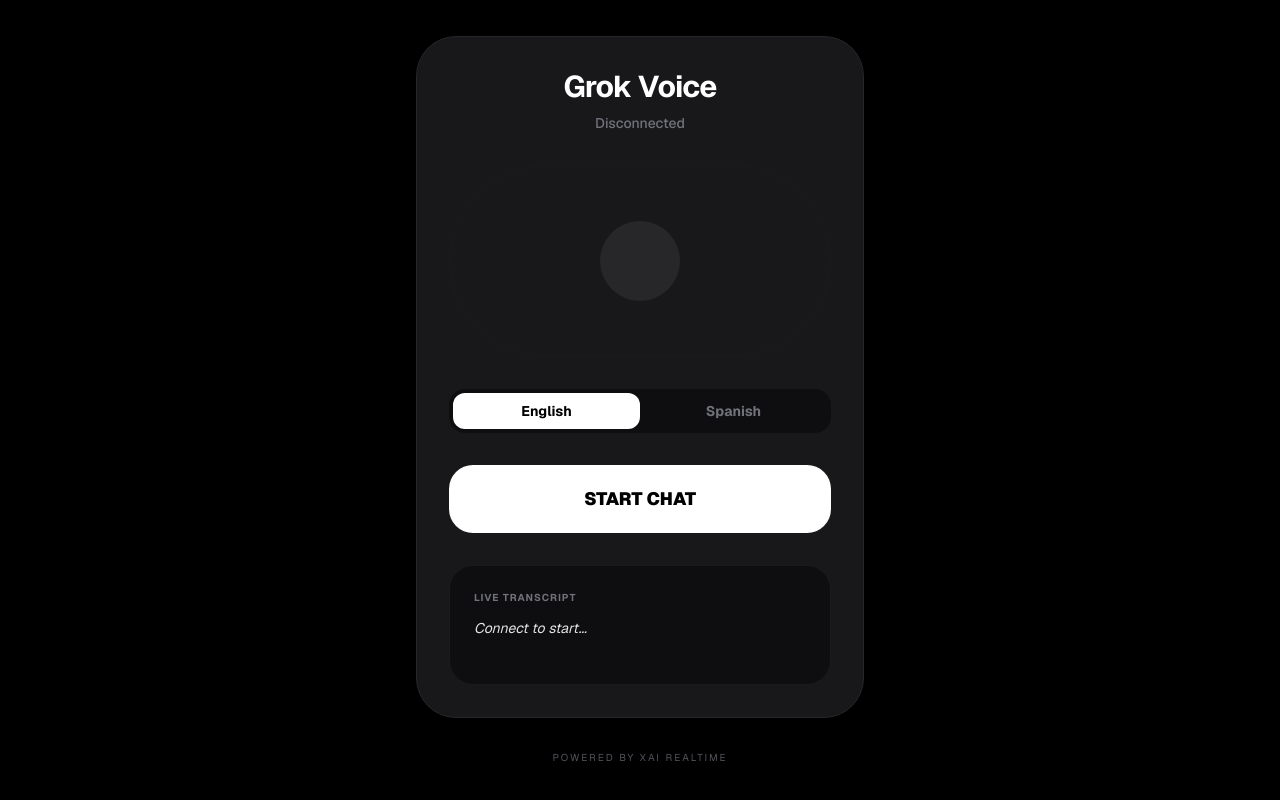
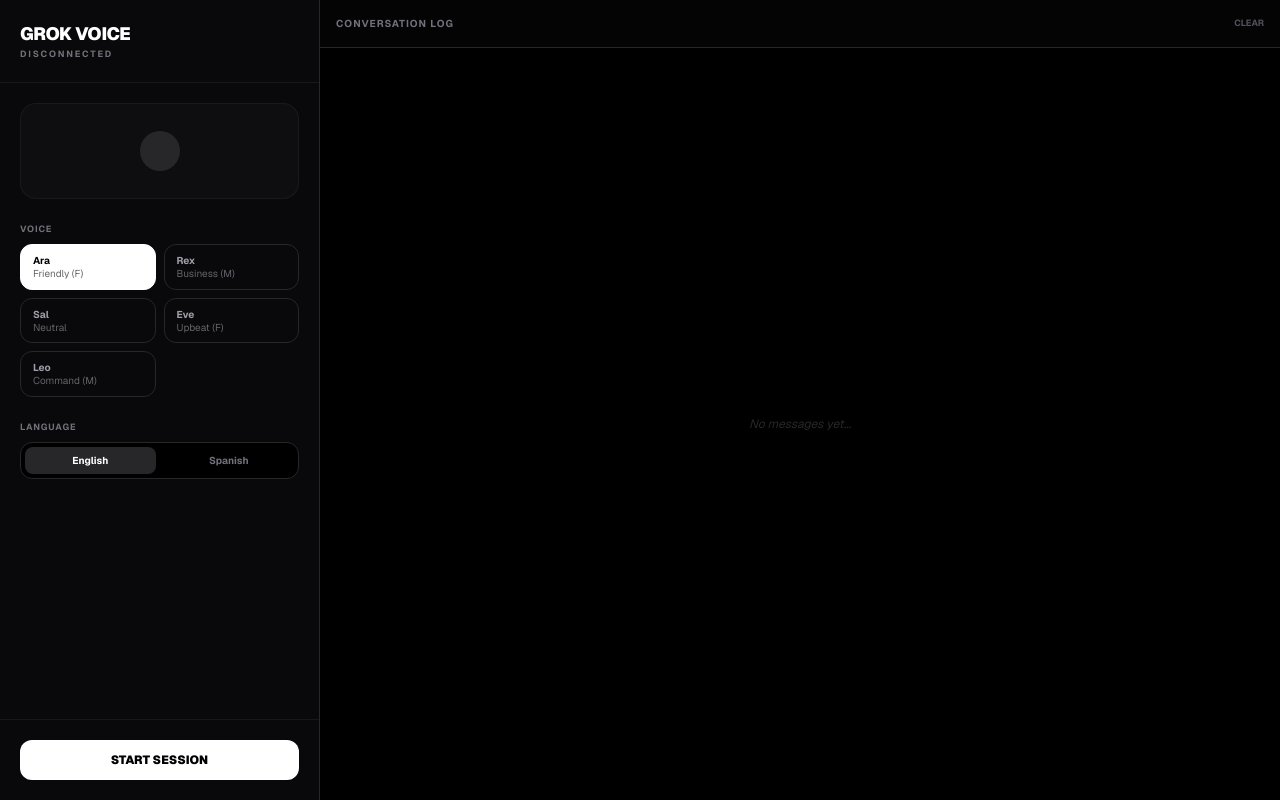
Before and after one commit to wanacode/grok-voice-chat, a Next.js app: page / in a window 1280 px wide. Built offline with nearby package versions, Linux system fonts and the light colour scheme.

Commit message:
Split UI and add conversation log

```diff
--- a/app/page.tsx
+++ b/app/page.tsx
@@ -1,114 +1,78 @@
 "use client";
 
-import { useState, useRef, useEffect } from "react";
+import { useState, useRef } from "react";
 
-export default function GrokVoiceChat() {
-  // --- UI State ---
+const VOICES = [
+  { id: "Ara", label: "Ara", desc: "Friendly (F)" },
+  { id: "Rex", label: "Rex", desc: "Business (M)" },
+  { id: "Sal", label: "Sal", desc: "Neutral" },
+  { id: "Eve", label: "Eve", desc: "Upbeat (F)" },
+  { id: "Leo", label: "Leo", desc: "Command (M)" },
+];
+
+type Message = { id: string; role: "user" | "assistant"; text: string; timestamp: Date; };
+
+export default function GrokCompactSplit() {
   const [status, setStatus] = useState("Disconnected");
   const [language, setLanguage] = useState("English");
-  const [transcript, setTranscript] = useState("");
-  const [isGrokSpeaking, setIsGrokSpeaking] = useState(false);
+  const [voice, setVoice] = useState("Ara");
   const [volume, setVolume] = useState(0);
+  const [isSpeaking, setIsSpeaking] = useState(false);
+  const [messages, setMessages] = useState<Message[]>([]);
 
-  // --- Refs for Audio & Logic ---
   const socketRef = useRef<WebSocket | null>(null);
   const audioContextRef = useRef<AudioContext | null>(null);
   const nextStartTimeRef = useRef<number>(0);
   const processorRef = useRef<ScriptProcessorNode | null>(null);
 
-  // --- 1. Audio Playback (Grok -> User) ---
+  const updateTranscript = (role: "user" | "assistant", textDelta: string, isNew: boolean = false) => {
+    setMessages((prev) => {
+      const newMessages = [...prev];
+      if (isNew || newMessages.length === 0 || newMessages[0].role !== role) {
+        return [{ id: Math.random().toString(), role, text: textDelta, timestamp: new Date() }, ...prev];
+      } else {
+        newMessages[0] = { ...newMessages[0], text: newMessages[0].text + textDelta };
+        return newMessages;
+      }
+    });
+  };
+
   const playAudioChunk = (base64: string) => {
     const ctx = audioContextRef.current;
     if (!ctx) return;
-
-    // Convert Base64 to Float32 for Web Audio API
     const binary = atob(base64);
     const bytes = Uint8Array.from(binary, (c) => c.charCodeAt(0)).buffer;
     const pcm16 = new Int16Array(bytes);
     const float32 = new Float32Array(pcm16.length);
-    for (let i = 0; i < pcm16.length; i++) {
-      float32[i] = pcm16[i] / 32768;
-    }
-
+    for (let i = 0; i < pcm16.length; i++) float32[i] = pcm16[i] / 32768;
     const buffer = ctx.createBuffer(1, float32.length, 24000);
     buffer.getChannelData(0).set(float32);
-
     const source = ctx.createBufferSource();
     source.buffer = buffer;
     source.connect(ctx.destination);
-
-    // Gapless scheduling: ensure chunks play exactly after each other
     const currentTime = ctx.currentTime;
-    if (nextStartTimeRef.current < currentTime) {
-      nextStartTimeRef.current = currentTime;
-    }
+    if (nextStartTimeRef.current < currentTime) nextStartTimeRef.current = currentTime;
     source.start(nextStartTimeRef.current);
     nextStartTimeRef.current += buffer.duration;
   };
 
-  // --- 2. Mic Processing (User -> Grok) ---
-  const setupMic = (stream: MediaStream) => {
-    if (!audioContextRef.current) return;
-
-    const source = audioContextRef.current.createMediaStreamSource(stream);
-    // 4096 buffer size at 24kHz is ~170ms of audio per chunk
-    processorRef.current = audioContextRef.current.createScriptProcessor(4096, 1, 1);
-
-    source.connect(processorRef.current);
-    processorRef.current.connect(audioContextRef.current.destination);
-
-    processorRef.current.onaudioprocess = (e) => {
-      const inputData = e.inputBuffer.getChannelData(0);
-
-      // Calculate volume for UI visualizer
-      let sum = 0;
-      const pcm16 = new Int16Array(inputData.length);
-      for (let i = 0; i < inputData.length; i++) {
-        const s = Math.max(-1, Math.min(1, inputData[i]));
-        pcm16[i] = s * 0x7FFF; // Convert to PCM16
-        sum += s * s;
-      }
-      setVolume(Math.sqrt(sum / inputData.length) * 100);
-
-      // Send to Relay -> xAI
-      if (socketRef.current?.readyState === WebSocket.OPEN) {
-        const base64 = btoa(String.fromCharCode(...new Uint8Array(pcm16.buffer)));
-        socketRef.current.send(JSON.stringify({
-          type: "input_audio_buffer.append",
-          audio: base64
-        }));
-      }
-    };
-  };
-
-  // --- 3. Session Control ---
   const startSession = async () => {
     try {
-      setStatus("Initializing...");
-
-      // Request mic first
+      setStatus("Init...");
       const stream = await navigator.mediaDevices.getUserMedia({ audio: true });
-
-      // Create/Resume AudioContext
-      if (!audioContextRef.current) {
-        audioContextRef.current = new AudioContext({ sampleRate: 24000 });
-      }
+      if (!audioContextRef.current) audioContextRef.current = new AudioContext({ sampleRate: 24000 });
       await audioContextRef.current.resume();
 
-      // Connect to the Local Relay
       const ws = new WebSocket(`ws://localhost:8080`);
       socketRef.current = ws;
 
       ws.onopen = () => {
-        setStatus("Configuring...");
-
-        // Initial Configuration
+        setStatus("Config...");
         ws.send(JSON.stringify({
           type: "session.update",
           session: {
-            voice: "Ara",
-            instructions: `You are Grok. You are having a real-time voice conversation.
-                           Please respond entirely in ${language}. Keep responses concise.`,
+            voice,
+            instructions: `You are Grok. Voice mode. Language: ${language}. Concise.`,
             turn_detection: { type: "server_vad" },
             audio: {
               input: { format: { type: "audio/pcm", rate: 24000 } },
@@ -117,130 +81,151 @@
           }
         }));
 
-        setupMic(stream);
+        const source = audioContextRef.current!.createMediaStreamSource(stream);
+        processorRef.current = audioContextRef.current!.createScriptProcessor(4096, 1, 1);
+        source.connect(processorRef.current);
+        processorRef.current.connect(audioContextRef.current!.destination);
+        processorRef.current.onaudioprocess = (e) => {
+          const inputData = e.inputBuffer.getChannelData(0);
+          let sum = 0;
+          const pcm16 = new Int16Array(inputData.length);
+          for (let i = 0; i < inputData.length; i++) {
+            const s = Math.max(-1, Math.min(1, inputData[i]));
+            pcm16[i] = s * 0x7FFF;
+            sum += s * s;
+          }
+          setVolume(Math.sqrt(sum / inputData.length) * 100);
+          if (ws.readyState === WebSocket.OPEN) {
+            const base64 = btoa(String.fromCharCode(...new Uint8Array(pcm16.buffer)));
+            ws.send(JSON.stringify({ type: "input_audio_buffer.append", audio: base64 }));
+          }
+        };
       };
 
       ws.onmessage = async (event) => {
         const data = JSON.parse(event.data);
-
-        // Debug logs in browser console
-        if (data.type !== "ping") console.log("xAI Event:", data.type);
-
         switch (data.type) {
-          case "session.updated":
-            setStatus("Ready - Speak now");
+          case "session.updated": setStatus("Ready"); break;
+          case "input_audio_buffer.speech_started": updateTranscript("user", "", true); setStatus("Listening..."); break;
+          case "conversation.item.input_audio_transcription.completed":
+            setMessages(prev => {
+              const updated = [...prev];
+              if (updated[0].role === "user") updated[0].text = data.transcript;
+              return updated;
+            });
             break;
-          case "input_audio_buffer.speech_started":
-            setStatus("Grok is listening...");
-            setTranscript("");
-            break;
-          case "response.output_audio_transcript.delta":
-            setTranscript(prev => prev + data.delta);
-            break;
-          case "response.output_audio.delta":
-            setIsGrokSpeaking(true);
-            playAudioChunk(data.delta);
-            break;
-          case "response.done":
-            setIsGrokSpeaking(false);
-            setStatus("Ready - Speak now");
-            break;
+          case "response.output_audio_transcript.delta": updateTranscript("assistant", data.delta, false); break;
+          case "response.output_audio.delta": setIsSpeaking(true); playAudioChunk(data.delta); break;
+          case "response.done": setIsSpeaking(false); setStatus("Ready"); break;
         }
       };
-
-      ws.onclose = () => {
-        setStatus("Disconnected");
-        stopAudio();
-      };
-
-    } catch (err) {
-      console.error(err);
-      setStatus("Error: Check Mic Permissions");
-    }
+    } catch (err) { setStatus("Error"); }
   };
 
   const stopAudio = () => {
     processorRef.current?.disconnect();
     socketRef.current?.close();
-    setVolume(0);
-    setIsGrokSpeaking(false);
+    setVolume(0); setIsSpeaking(false); setStatus("Disconnected");
   };
 
   return (
-    <div className="flex flex-col items-center justify-center min-h-screen bg-black text-white p-4 font-sans">
-      <div className="w-full max-w-md bg-zinc-900 border border-zinc-800 rounded-[2.5rem] p-8 shadow-2xl">
+    <div className="flex h-screen w-screen bg-black text-white overflow-hidden font-sans">
 
-        {/* Header */}
-        <div className="text-center mb-8">
-          <h1 className="text-3xl font-bold tracking-tight mb-2">Grok Voice</h1>
-          <p className={`text-sm font-medium ${status.includes("Ready") ? "text-green-500" : "text-zinc-500"}`}>
+      {/* LEFT PANEL: CONTROLS (Scrollable if height is small) */}
+      <div className="w-[320px] flex-shrink-0 border-r border-zinc-800 flex flex-col bg-zinc-950 overflow-y-auto scrollbar-hide">
+        <div className="p-5 border-b border-zinc-900 bg-zinc-950 sticky top-0 z-10">
+          <h1 className="text-lg font-black tracking-tight">GROK VOICE</h1>
+          <p className={`text-[9px] uppercase tracking-[0.2em] font-bold ${status.includes("Ready") ? "text-green-500" : "text-zinc-500"}`}>
             {status}
           </p>
         </div>
 
-        {/* Dynamic Visualizer Area */}
-        <div className="relative flex items-center justify-center h-48 mb-8">
-          {/* Outer Ring */}
-          <div className={`absolute inset-0 rounded-full border-2 border-white/5 transition-all duration-700 ${isGrokSpeaking ? 'scale-110 opacity-20' : 'scale-100 opacity-10'}`} />
+        <div className="p-5 flex-1 space-y-6">
+          {/* Compact Visualizer */}
+          <div className="flex items-center justify-center h-24 bg-zinc-900/40 rounded-2xl border border-zinc-800/50">
+            <div
+              className={`rounded-full transition-all duration-200 ${isSpeaking ? 'bg-blue-600' : 'bg-zinc-800'}`}
+              style={{ width: `${Math.max(40, 40 + volume)}px`, height: `${Math.max(40, 40 + volume)}px` }}
+            />
+          </div>
 
-          {/* Main Visualizer Orb */}
-          <div
-            className={`rounded-full transition-all duration-300 flex items-center justify-center ${
-              isGrokSpeaking ? 'bg-blue-600 shadow-[0_0_50px_rgba(37,99,235,0.5)]' : 'bg-zinc-800'
-            }`}
-            style={{
-              width: `${Math.max(80, 80 + volume * 1.5)}px`,
-              height: `${Math.max(80, 80 + volume * 1.5)}px`
-            }}
+          {/* Voice Selection (2-Column Grid to save space) */}
+          <div>
+            <label className="text-[9px] uppercase tracking-widest text-zinc-500 font-bold mb-2 block">Voice</label>
+            <div className="grid grid-cols-2 gap-2">
+              {VOICES.map((v) => (
+                <button
+                  key={v.id}
+                  onClick={() => setVoice(v.id)}
+                  disabled={status !== "Disconnected"}
+                  className={`text-left px-3 py-2 rounded-xl border text-[10px] transition-all ${
+                    voice === v.id ? "bg-white text-black border-white" : "bg-transparent border-zinc-800 text-zinc-400"
+                  } disabled:opacity-50`}
                 >
-            {isGrokSpeaking && (
-              <div className="flex gap-1">
-                <span className="w-1 h-4 bg-white rounded-full animate-bounce [animation-delay:-0.3s]" />
-                <span className="w-1 h-4 bg-white rounded-full animate-bounce [animation-delay:-0.15s]" />
-                <span className="w-1 h-4 bg-white rounded-full animate-bounce" />
-              </div>
-            )}
+                  <div className="font-bold">{v.label}</div>
+                  <div className="opacity-60 leading-tight">{v.desc}</div>
+                </button>
+              ))}
             </div>
           </div>
 
           {/* Language Selection */}
-        <div className="bg-black/40 p-1 rounded-2xl flex mb-8">
-          {["English", "Spanish"].map((lang) => (
-            <button
-              key={lang}
-              onClick={() => setLanguage(lang)}
-              disabled={status !== "Disconnected"}
-              className={`flex-1 py-2 rounded-xl text-sm font-bold transition ${
-                language === lang ? "bg-white text-black" : "text-zinc-500 hover:text-white"
-              } disabled:opacity-50`}
+          <div>
+            <label className="text-[9px] uppercase tracking-widest text-zinc-500 font-bold mb-2 block">Language</label>
+            <div className="flex gap-2 p-1 bg-black rounded-xl border border-zinc-800">
+              {["English", "Spanish"].map(l => (
+                <button key={l} onClick={() => setLanguage(l)} disabled={status !== "Disconnected"}
+                  className={`flex-1 py-1.5 rounded-lg text-[10px] font-bold transition ${language === l ? 'bg-zinc-800 text-white' : 'text-zinc-500'}`}
                 >
-              {lang}
+                  {l}
                 </button>
               ))}
             </div>
-
-        {/* Action Button */}
-        <button
-          onClick={status === "Disconnected" ? startSession : stopAudio}
-          className={`w-full py-5 rounded-3xl font-black text-lg transition-all active:scale-95 ${
-            status === "Disconnected"
-              ? "bg-white text-black hover:bg-zinc-200"
-              : "bg-zinc-800 text-red-500 border border-red-900/30 hover:bg-red-950/20"
-          }`}
-        >
-          {status === "Disconnected" ? "START CHAT" : "END SESSION"}
-        </button>
-
-        {/* Live Transcript Area */}
-        <div className="mt-8 p-6 bg-black/40 rounded-3xl min-h-[120px] max-h-[200px] overflow-y-auto border border-zinc-800/50">
-          <p className="text-zinc-500 text-[10px] uppercase tracking-widest font-bold mb-3">Live Transcript</p>
-          <p className="text-zinc-200 text-sm leading-relaxed italic">
-            {transcript || (status.includes("Ready") ? "Go ahead, I'm listening..." : "Connect to start...")}
-          </p>
           </div>
         </div>
 
-      <p className="mt-8 text-zinc-600 text-[10px] uppercase tracking-[0.2em]">Powered by xAI Realtime</p>
+        {/* Action Button (Fixed at bottom of panel) */}
+        <div className="p-5 border-t border-zinc-900 bg-zinc-950 sticky bottom-0">
+          <button
+            onClick={status === "Disconnected" ? startSession : stopAudio}
+            className={`w-full py-3 rounded-xl font-black text-xs transition-all active:scale-95 ${
+              status === "Disconnected" ? "bg-white text-black hover:bg-zinc-200" : "bg-red-600 text-white"
+            }`}
+          >
+            {status === "Disconnected" ? "START SESSION" : "END SESSION"}
+          </button>
+        </div>
+      </div>
+
+      {/* RIGHT PANEL: TRANSCRIPT (Newest at top) */}
+      <div className="flex-1 flex flex-col bg-black">
+        <div className="p-4 border-b border-zinc-800 flex justify-between items-center bg-zinc-950/50 backdrop-blur">
+          <h2 className="text-[10px] font-bold text-zinc-500 uppercase tracking-widest">Conversation Log</h2>
+          <button onClick={() => setMessages([])} className="text-[9px] text-zinc-600 hover:text-red-400 font-bold uppercase">Clear</button>
+        </div>
+
+        <div className="flex-1 overflow-y-auto p-6 space-y-6 scroll-smooth">
+          {messages.length === 0 && (
+            <div className="h-full flex items-center justify-center text-zinc-800 italic text-xs">
+              No messages yet...
+            </div>
+          )}
+          {messages.map((msg) => (
+            <div key={msg.id} className={`flex flex-col ${msg.role === 'user' ? 'items-end' : 'items-start'}`}>
+              <div className={`max-w-[75%] p-4 rounded-2xl text-xs leading-relaxed ${
+                msg.role === 'user'
+                  ? 'bg-zinc-800 text-zinc-200 rounded-tr-none'
+                  : 'bg-blue-600/10 text-blue-100 border border-blue-900/20 rounded-tl-none'
+              }`}>
+                {msg.text || <span className="animate-pulse">...</span>}
+              </div>
+              <span className="text-[8px] text-zinc-600 mt-1.5 font-mono uppercase">
+                {msg.role} • {msg.timestamp.toLocaleTimeString([], { hour: '2-digit', minute: '2-digit', second: '2-digit' })}
+              </span>
+            </div>
+          ))}
+        </div>
+      </div>
     </div>
   );
 }
```
Also changed, not shown: relay.mjs (+4 -12 lines). Lines whose indentation alone changed are shown as unchanged.
